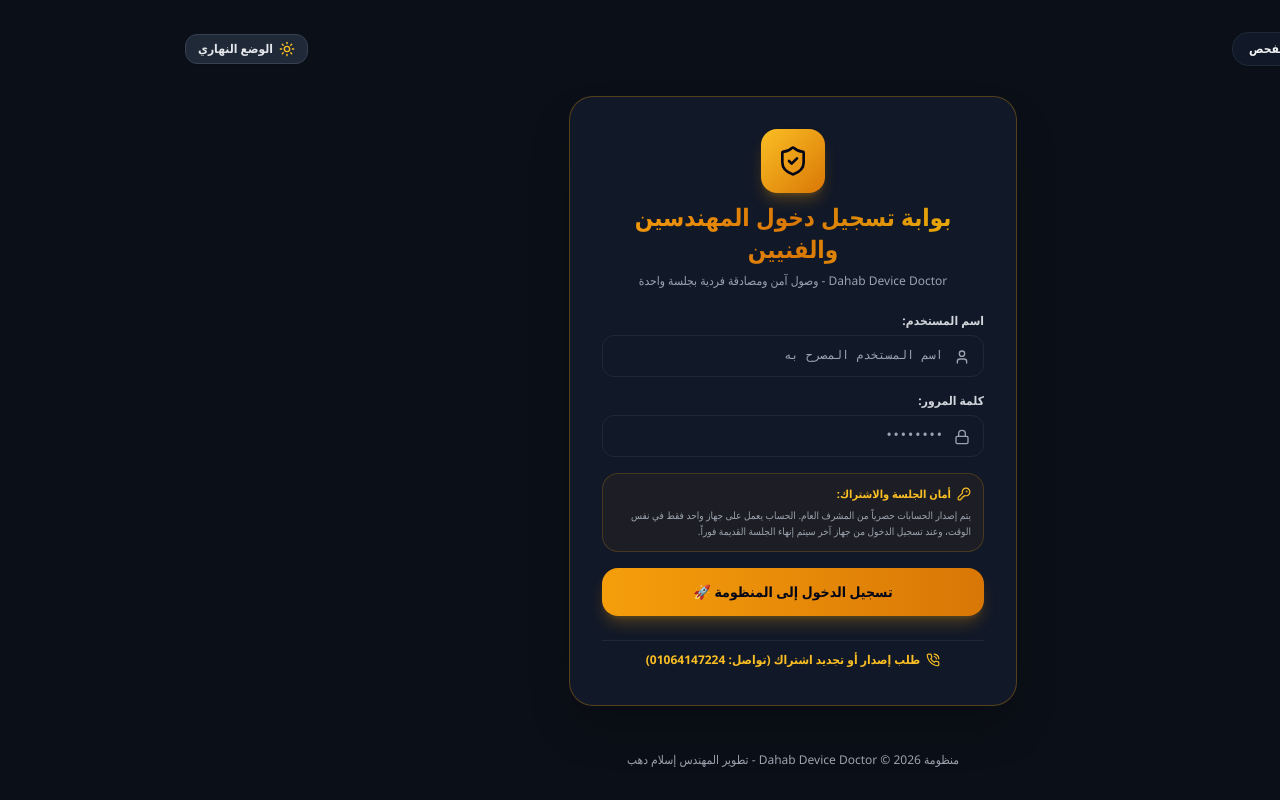
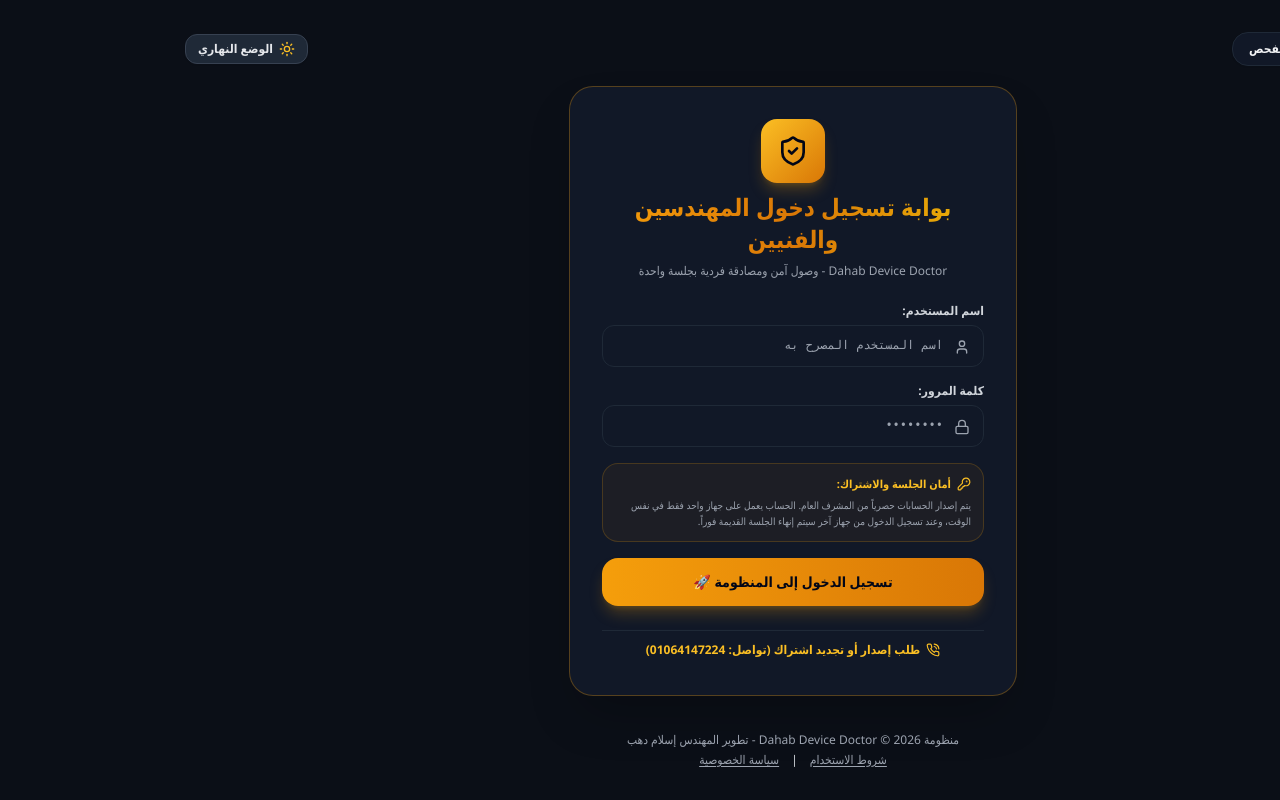
Before and after one commit to poe17496-create/dahab-device-doctor, a Next.js app: page /login in a window 1280 px wide. Built offline with nearby package versions, Linux system fonts and the light colour scheme.

Commit message:
feat: add Terms & Privacy links in 3 places - sidebar footer, login page footer, AuthGate footer + desktop sticky footer bar

```diff
--- a/src/app/login/page.tsx
+++ b/src/app/login/page.tsx
@@ -174,9 +174,18 @@ export default function LoginPage() {
         </div>
       </div>
 
-      {/* فوتر بسيط */}
-      <div className="text-center text-xs text-gray-400 pt-4">
-        منظومة Dahab Device Doctor © 2026 - تطوير المهندس إسلام دهب
+      {/* فوتر بسيط مع روابط الشروط والخصوصية */}
+      <div className="text-center text-xs text-gray-400 pt-4 space-y-1">
+        <div>منظومة Dahab Device Doctor © 2026 - تطوير المهندس إسلام دهب</div>
+        <div className="flex items-center justify-center gap-3">
+          <a href="/terms" target="_blank" rel="noopener noreferrer" className="hover:text-dahab-500 transition underline underline-offset-2">
+            شروط الاستخدام
+          </a>
+          <span className="text-gray-300">|</span>
+          <a href="/privacy" target="_blank" rel="noopener noreferrer" className="hover:text-dahab-500 transition underline underline-offset-2">
+            سياسة الخصوصية
+          </a>
+        </div>
       </div>
     </main>
   );
--- a/src/app/page.tsx
+++ b/src/app/page.tsx
@@ -604,6 +604,22 @@ export default function DahabFixAiConsole() {
           </div>
         </div>
       </div>
+      {/* فوتر ثابت أسفل الصفحة يحتوي روابط الشروط والخصوصية - يظهر فقط في وضع الديسكتوب */}
+      <div className="hidden lg:flex items-center justify-center gap-6 py-2 border-t border-gray-200 dark:border-[#1F2937] bg-white/80 dark:bg-[#0B0F17]/80 backdrop-blur-sm text-[11px] text-gray-400 dark:text-gray-500 shrink-0">
+        <span>© 2026 منظومة دهب دكتور الهندسية — <strong className="text-dahab-500">dahabsoftware.site</strong></span>
+        <span className="text-gray-300 dark:text-gray-700">•</span>
+        <a href="/terms" target="_blank" rel="noopener noreferrer" className="hover:text-dahab-500 transition font-medium underline underline-offset-2">
+          شروط الاستخدام
+        </a>
+        <span className="text-gray-300 dark:text-gray-700">•</span>
+        <a href="/privacy" target="_blank" rel="noopener noreferrer" className="hover:text-dahab-500 transition font-medium underline underline-offset-2">
+          سياسة الخصوصية
+        </a>
+        <span className="text-gray-300 dark:text-gray-700">•</span>
+        <a href="https://wa.me/201064147224" target="_blank" rel="noopener noreferrer" className="hover:text-emerald-500 transition font-medium">
+          💬 دعم فني
+        </a>
+      </div>
 
       {/* شريط التنقل السفلي للموبايل فقط (يختفي عند تفعيل وضع الديسكتوب) */}
       {!isDesktopMode && (
--- a/src/components/AuthGate.tsx
+++ b/src/components/AuthGate.tsx
@@ -298,6 +298,15 @@ export default function AuthGate({ onAuthenticated, onGuestAccess }: AuthGatePro
           </a>
         </div>
         <div className="text-slate-500">© 2026 دهب سوفت وير</div>
+        <div className="flex items-center gap-2 text-slate-400">
+          <a href="/terms" target="_blank" rel="noopener noreferrer" className="hover:text-dahab-400 transition underline underline-offset-2">
+            شروط الاستخدام
+          </a>
+          <span>•</span>
+          <a href="/privacy" target="_blank" rel="noopener noreferrer" className="hover:text-dahab-400 transition underline underline-offset-2">
+            سياسة الخصوصية
+          </a>
+        </div>
       </footer>
     </div>
   );
--- a/src/components/NavigationSidebar.tsx
+++ b/src/components/NavigationSidebar.tsx
@@ -122,10 +122,33 @@ export default function NavigationSidebar({ activeTab, onTabChange, isOpen, onCl
           </nav>
 
           {/* Sidebar Footer */}
-          <div className="p-4 border-t border-gray-200 dark:border-[#1F2937]">
+          <div className="p-4 border-t border-gray-200 dark:border-[#1F2937] space-y-3">
+            {/* روابط الشروط والخصوصية */}
+            <div className="flex items-center justify-center gap-3 text-[11px]">
+              <a
+                href="/terms"
+                target="_blank"
+                rel="noopener noreferrer"
+                className="flex items-center gap-1 text-gray-500 dark:text-gray-400 hover:text-dahab-600 dark:hover:text-dahab-400 transition font-medium"
+              >
+                <Lock className="w-3 h-3" />
+                <span>شروط الاستخدام</span>
+              </a>
+              <span className="text-gray-300 dark:text-gray-700">|</span>
+              <a
+                href="/privacy"
+                target="_blank"
+                rel="noopener noreferrer"
+                className="flex items-center gap-1 text-gray-500 dark:text-gray-400 hover:text-dahab-600 dark:hover:text-dahab-400 transition font-medium"
+              >
+                <Lock className="w-3 h-3" />
+                <span>سياسة الخصوصية</span>
+              </a>
+            </div>
+
             <div className="text-xs text-gray-500 dark:text-gray-400 text-center">
               <p>© 2026 دهب دكتور</p>
-              <p className="mt-1">الأول في الشرق الأوسط 🏆</p>
+              <p className="mt-0.5">الأول في الشرق الأوسط 🏆</p>
             </div>
           </div>
         </div>
```
